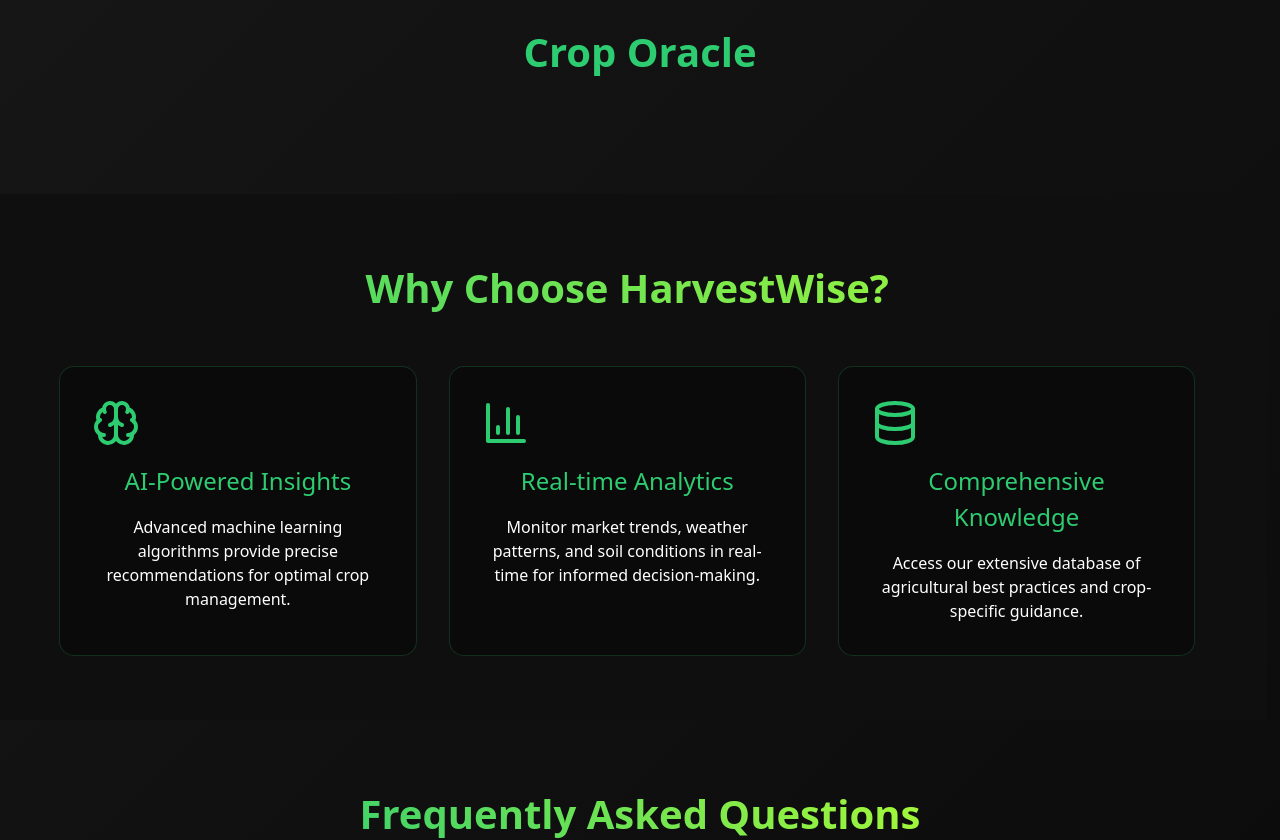
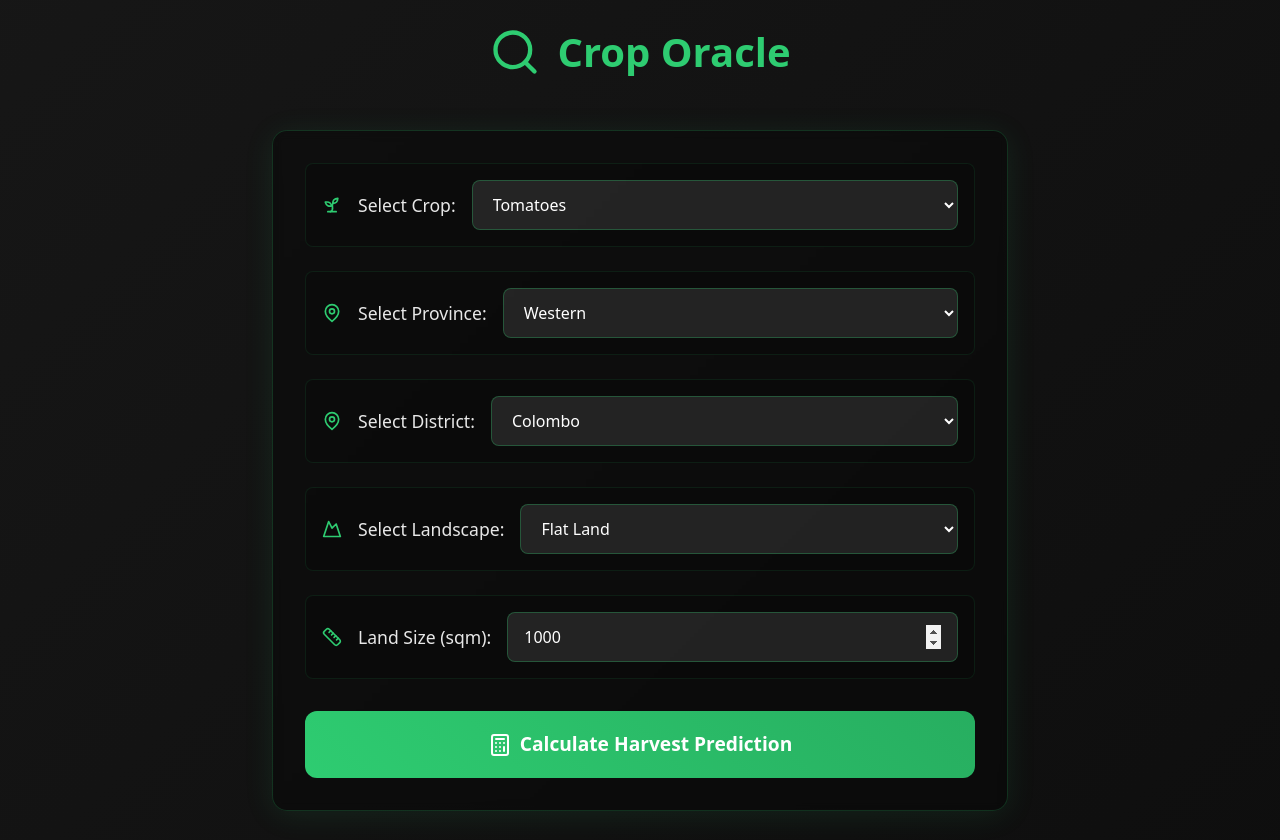
Before and after one commit to Daniel-Peiris/Final-Year-Project, a React (Vite) app in the folder FYP/Frontend/: page / in a window 1280 px wide. Shown: the part 940-1780 px from the top of the page. Built offline with nearby package versions, Linux system fonts and the light colour scheme.

Commit message:
Crop Oracle Update

```diff
--- a/FYP/Frontend/src/components/CropOracle.tsx
+++ b/FYP/Frontend/src/components/CropOracle.tsx
@@ -1,26 +1,393 @@
-import React from 'react';
+import React, { useState, useEffect, FormEvent } from 'react';
 import styled from '@emotion/styled';
+import { motion, AnimatePresence } from 'framer-motion';
+import { Sprout, MapPin, Mountain, Ruler, Calculator, Leaf, Search } from 'lucide-react';
 
 const Container = styled.div`
   padding: 2rem;
   text-align: center;
+  max-width: 800px;
+  margin: 0 auto;
 `;
 
-const SectionTitle = styled.h2`
+const SectionTitle = styled(motion.h2)`
   color: #2ecc71;
   font-size: 2.5rem;
   margin-bottom: 3rem;
   text-align: center;
   font-weight: 700;
+  display: flex;
+  align-items: center;
+  justify-content: center;
+  gap: 1rem;
+
+  svg {
+    color: #2ecc71;
+  }
 `;
 
-function CropOracle() {
+const Form = styled(motion.form)`
+  width: 100%;
+  background: rgba(0, 0, 0, 0.3);
+  padding: 2rem;
+  border-radius: 15px;
+  border: 1px solid rgba(46, 204, 113, 0.2);
+  box-shadow: 0 4px 30px rgba(46, 204, 113, 0.1);
+  backdrop-filter: blur(5px);
+`;
+
+const FormGroup = styled(motion.div)`
+  display: flex;
+  align-items: center;
+  margin-bottom: 1.5rem;
+  background: rgba(0, 0, 0, 0.2);
+  padding: 1rem;
+  border-radius: 8px;
+  border: 1px solid rgba(46, 204, 113, 0.1);
+  transition: all 0.3s ease;
+
+  &:hover {
+    border-color: rgba(46, 204, 113, 0.3);
+    box-shadow: 0 0 15px rgba(46, 204, 113, 0.1);
+    transform: translateY(-2px);
+  }
+`;
+
+const Label = styled.label`
+  display: flex;
+  align-items: center;
+  gap: 1rem;
+  width: 100%;
+  font-size: 1.1rem;
+  color: rgba(255, 255, 255, 0.9);
+
+  svg {
+    color: #2ecc71;
+  }
+`;
+
+const Select = styled.select`
+  flex: 1;
+  padding: 0.75rem 1rem;
+  font-size: 1rem;
+  background: rgba(255, 255, 255, 0.1);
+  border: 1px solid rgba(46, 204, 113, 0.3);
+  border-radius: 8px;
+  color: white;
+  cursor: pointer;
+  transition: all 0.3s ease;
+
+  &:focus {
+    outline: none;
+    border-color: #2ecc71;
+    box-shadow: 0 0 10px rgba(46, 204, 113, 0.2);
+  }
+
+  option {
+    background: #1a1a1a;
+    color: white;
+  }
+`;
+
+const Input = styled.input`
+  flex: 1;
+  padding: 0.75rem 1rem;
+  font-size: 1rem;
+  background: rgba(255, 255, 255, 0.1);
+  border: 1px solid rgba(46, 204, 113, 0.3);
+  border-radius: 8px;
+  color: white;
+  transition: all 0.3s ease;
+
+  &:focus {
+    outline: none;
+    border-color: #2ecc71;
+    box-shadow: 0 0 10px rgba(46, 204, 113, 0.2);
+  }
+
+  &::-webkit-inner-spin-button,
+  &::-webkit-outer-spin-button {
+    opacity: 1;
+  }
+`;
+
+const Button = styled(motion.button)`
+  width: 100%;
+  padding: 1.2rem;
+  font-size: 1.2rem;
+  background: linear-gradient(45deg, #2ecc71, #27ae60);
+  color: white;
+  border: none;
+  border-radius: 12px;
+  cursor: pointer;
+  transition: all 0.3s ease;
+  margin-top: 2rem;
+  font-weight: 600;
+  display: flex;
+  align-items: center;
+  justify-content: center;
+  gap: 0.5rem;
+  position: relative;
+  overflow: hidden;
+
+  &::before {
+    content: '';
+    position: absolute;
+    top: 0;
+    left: -100%;
+    width: 100%;
+    height: 100%;
+    background: linear-gradient(
+      90deg,
+      transparent,
+      rgba(255, 255, 255, 0.2),
+      transparent
+    );
+    transition: 0.5s;
+  }
+
+  &:hover::before {
+    left: 100%;
+  }
+`;
+
+const Result = styled(motion.div)`
+  width: 100%;
+  margin-top: 2rem;
+  padding: 2rem;
+  background: rgba(46, 204, 113, 0.15);
+  border-radius: 15px;
+  border: 2px solid rgba(46, 204, 113, 0.3);
+  position: relative;
+  overflow: hidden;
+
+  h3 {
+    color: #2ecc71;
+    font-size: 1.8rem;
+    margin-bottom: 1rem;
+    font-weight: 700;
+  }
+
+  p {
+    color: white;
+    font-size: 3rem;
+    font-weight: 700;
+    text-shadow: 0 0 10px rgba(46, 204, 113, 0.5);
+  }
+
+  .unit {
+    font-size: 1.5rem;
+    color: rgba(255, 255, 255, 0.7);
+    margin-left: 0.5rem;
+  }
+`;
+
+const LeafDecoration = styled(motion.div)`
+  position: absolute;
+  color: rgba(46, 204, 113, 0.2);
+`;
+
+const formAnimation = {
+  hidden: { opacity: 0, y: 20 },
+  visible: {
+    opacity: 1,
+    y: 0,
+    transition: {
+      duration: 0.6,
+      staggerChildren: 0.1
+    }
+  }
+};
+
+const itemAnimation = {
+  hidden: { opacity: 0, x: -20 },
+  visible: { opacity: 1, x: 0 }
+};
+
+const CropOracle: React.FC = () => {
+  const crops: string[] = [
+    "Tomatoes",
+    "Chili",
+    "Cabbage",
+    "Bitter Gourd",
+    "Long Beans",
+    "Pumpkin",
+    "Eggplant",
+    "Cucumber",
+    "Drumstick",
+  ];
+  const provinces: string[] = ["Western", "Central", "Southern", "Northern", "Eastern"];
+  const districtsByProvince: { [key: string]: string[] } = {
+    "Western": ["Colombo", "Gampaha", "Kalutara"],
+    "Central": ["Kandy", "Matale", "Nuwara Eliya"],
+    "Southern": ["Galle", "Matara", "Hambantota"],
+    "Northern": ["Jaffna", "Kilinochchi", "Mullaitivu"],
+    "Eastern": ["Trincomalee", "Batticaloa", "Ampara"]
+  };
+  const landscapes: string[] = ["Flat Land", "Hillside", "Valley", "Coastal"];
+
+  const [selectedCrop, setSelectedCrop] = useState<string>(crops[0]);
+  const [selectedProvince, setSelectedProvince] = useState<string>(provinces[0]);
+  const [districts, setDistricts] = useState<string[]>(districtsByProvince[provinces[0]]);
+  const [selectedDistrict, setSelectedDistrict] = useState<string>(districtsByProvince[provinces[0]][0]);
+  const [selectedLandscape, setSelectedLandscape] = useState<string>(landscapes[0]);
+  const [size, setSize] = useState<number>(1000);
+  const [prediction, setPrediction] = useState<number | null>(null);
+  const [isCalculating, setIsCalculating] = useState(false);
+
+  useEffect(() => {
+    const newDistricts = districtsByProvince[selectedProvince];
+    setDistricts(newDistricts);
+    setSelectedDistrict(newDistricts[0]);
+  }, [selectedProvince]);
+
+  const handleSubmit = async (e: FormEvent) => {
+    e.preventDefault();
+    setIsCalculating(true);
+    setPrediction(null);
+
+    // Simulate API call
+    await new Promise(resolve => setTimeout(resolve, 1500));
+
+    const simulatedPrediction = Math.round(size * (Math.random() * 0.5 + 0.5));
+    setPrediction(simulatedPrediction);
+    setIsCalculating(false);
+  };
+
   return (
     <Container>
-      <SectionTitle>Crop Oracle</SectionTitle>
-      {/* Implementation coming in next phase */}
+      <SectionTitle
+        initial={{ opacity: 0, y: -20 }}
+        animate={{ opacity: 1, y: 0 }}
+        transition={{ duration: 0.6 }}
+      >
+        <Search size={52} />
+        Crop Oracle
+
+      </SectionTitle>
+
+      <Form
+        variants={formAnimation}
+        initial="hidden"
+        animate="visible"
+        onSubmit={handleSubmit}
+      >
+        <FormGroup variants={itemAnimation}>
+          <Label>
+            <Sprout size={20} />
+            Select Crop:
+            <Select value={selectedCrop} onChange={(e) => setSelectedCrop(e.target.value)}>
+              {crops.map((crop) => (
+                <option key={crop} value={crop}>{crop}</option>
+              ))}
+            </Select>
+          </Label>
+        </FormGroup>
+
+        <FormGroup variants={itemAnimation}>
+          <Label>
+            <MapPin size={20} />
+            Select Province:
+            <Select value={selectedProvince} onChange={(e) => setSelectedProvince(e.target.value)}>
+              {provinces.map((province) => (
+                <option key={province} value={province}>{province}</option>
+              ))}
+            </Select>
+          </Label>
+        </FormGroup>
+
+        <FormGroup variants={itemAnimation}>
+          <Label>
+            <MapPin size={20} />
+            Select District:
+            <Select value={selectedDistrict} onChange={(e) => setSelectedDistrict(e.target.value)}>
+              {districts.map((district) => (
+                <option key={district} value={district}>{district}</option>
+              ))}
+            </Select>
+          </Label>
+        </FormGroup>
+
+        <FormGroup variants={itemAnimation}>
+          <Label>
+            <Mountain size={20} />
+            Select Landscape:
+            <Select value={selectedLandscape} onChange={(e) => setSelectedLandscape(e.target.value)}>
+              {landscapes.map((landscape) => (
+                <option key={landscape} value={landscape}>{landscape}</option>
+              ))}
+            </Select>
+          </Label>
+        </FormGroup>
+
+        <FormGroup variants={itemAnimation}>
+          <Label>
+            <Ruler size={20} />
+            Land Size (sqm):
+            <Input
+              type="number"
+              value={size}
+              onChange={(e) => setSize(Number(e.target.value))}
+              min="100"
+              step="100"
+            />
+          </Label>
+        </FormGroup>
+
+        <Button
+          type="submit"
+          whileHover={{ scale: 1.02 }}
+          whileTap={{ scale: 0.98 }}
+          disabled={isCalculating}
+        >
+          <Calculator size={24} />
+          {isCalculating ? 'Calculating...' : 'Calculate Harvest Prediction'}
+        </Button>
+      </Form>
+
+      <AnimatePresence mode="wait">
+        {prediction !== null && (
+          <Result
+            initial={{ opacity: 0, y: 20, scale: 0.9 }}
+            animate={{ opacity: 1, y: 0, scale: 1 }}
+            exit={{ opacity: 0, scale: 0.9 }}
+            transition={{ duration: 0.5, type: "spring" }}
+          >
+            {[...Array(4)].map((_, i) => (
+              <LeafDecoration
+                key={i}
+                style={{
+                  top: `${Math.random() * 100}%`,
+                  left: `${Math.random() * 100}%`,
+                  transform: `rotate(${Math.random() * 360}deg)`,
+                }}
+                animate={{
+                  y: [0, -10, 0],
+                  rotate: [0, 10, 0],
+                }}
+                transition={{
+                  duration: 3,
+                  repeat: Infinity,
+                  delay: i * 0.5,
+                }}
+              >
+                <Leaf size={24} />
+              </LeafDecoration>
+            ))}
+            <h3>Predicted Harvest</h3>
+            <motion.p
+              initial={{ scale: 0.5 }}
+              animate={{ scale: 1 }}
+              transition={{ type: "spring", stiffness: 200 }}
+            >
+              {prediction.toLocaleString()}
+              <span className="unit">kg</span>
+            </motion.p>
+          </Result>
+        )}
+      </AnimatePresence>
     </Container>
   );
-}
+};
 
 export default CropOracle;
```
